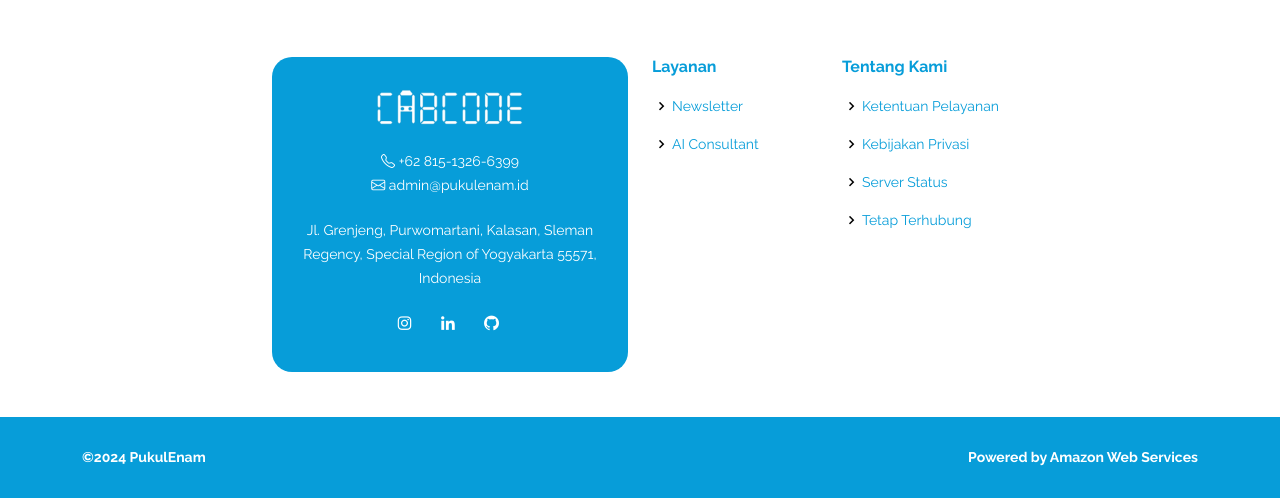
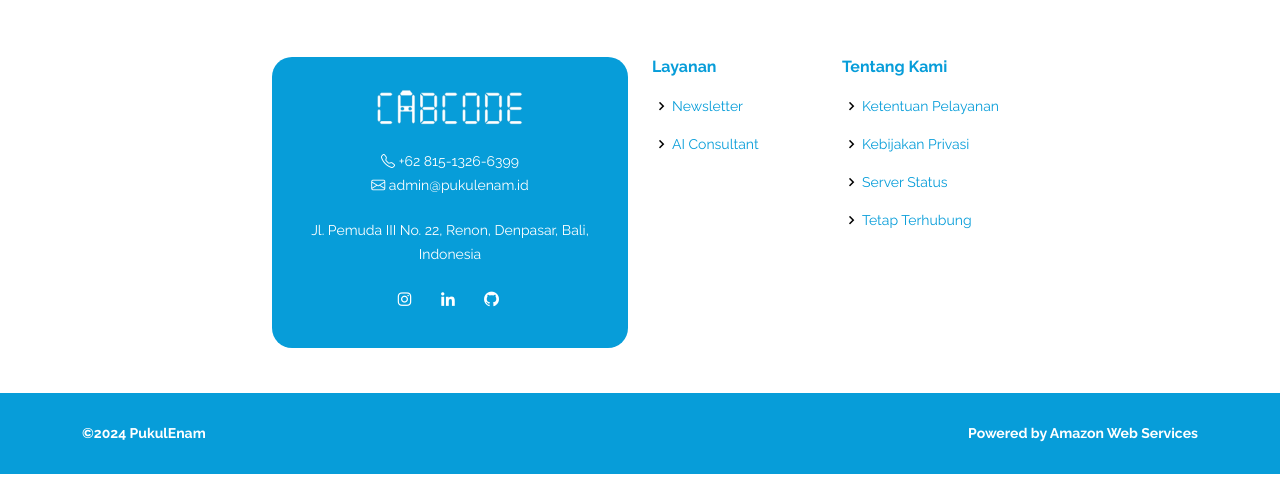
Before and after one commit to mellasylvie/test_landing, a plain HTML site: page index.html in a window 1280 px wide. Shown: the part 5086-5584 px from the top of the page. After the commit the page ends 5560 px from the top, so only its background shows below. Drawn offline with nearby package versions, Linux system fonts and the light colour scheme; some packages are replaced by stand-ins of ours; a script that the page names is missing.

Commit message:
address update

```diff
--- a/index.html
+++ b/index.html
@@ -564,8 +564,8 @@
               <br>
                 <i class="bi bi-envelope"></i> <a href="mailto:engineering@pukulenam.id" target="_blank">admin@pukulenam.id</a>
               <br><br>
-                <a href="https://www.google.com/maps/place/Jl.+Grenjeng,+Purwomartani,+Kalasan,+Sleman+Regency,+Special+Region+of+Yogyakarta+55571,+Indonesia/@-7.740736,110.4544957,17z/data=!3m1!4b1!4m5!3m4!1s0x2e7a5bb0a612cc85:0x7f1dfd548a05e0c3!8m2!3d-7.740736!4d110.4566844">
-                  Jl. Grenjeng, Purwomartani, Kalasan, Sleman Regency, Special Region of Yogyakarta 55571, Indonesia</a>
+                <a>
+                  Jl. Pemuda III No. 22, Renon, Denpasar, Bali, Indonesia</a>
 
               <div class="social-links mt-3">
                 <a href="https://instagram.com/cabcode.id" class="instagram" target="_blank"><i class="bx bxl-instagram"></i></a>
```
